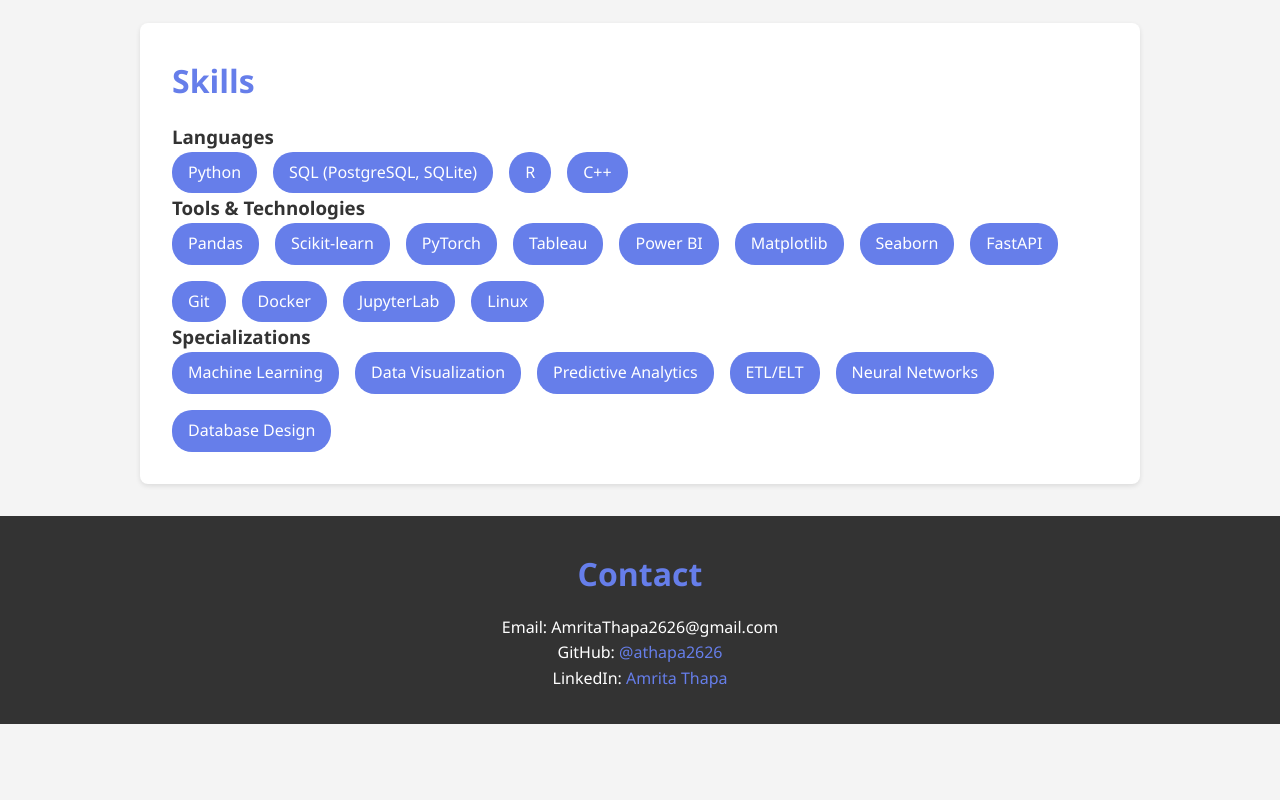
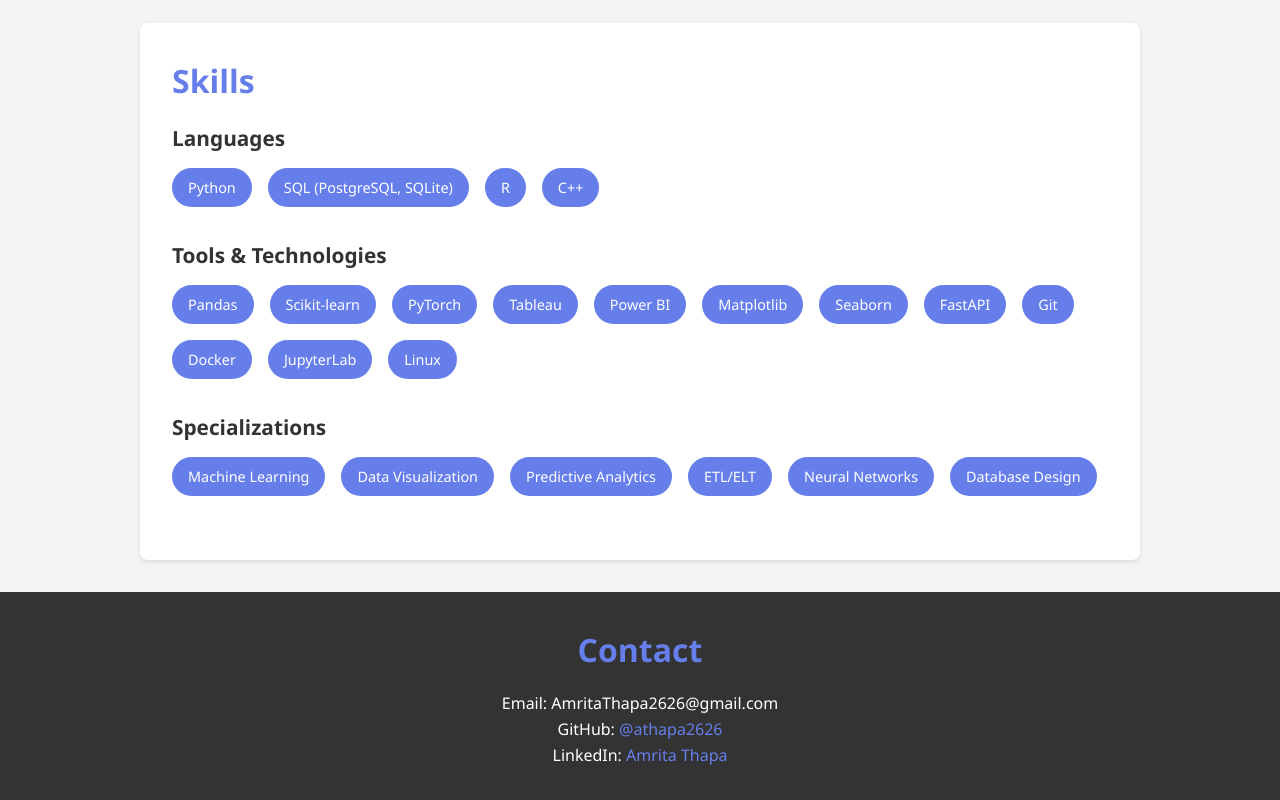
Before and after one commit to athapa2626/athapa2626.github.io, a plain HTML site: page index.html in a window 1280 px wide. Shown: the part 960-1760 px from the top of the page. Before the commit the page ends 1684 px from the top, so only its background shows below. Drawn offline with Linux system fonts and the light colour scheme.

Commit message:
updated skills

```diff
--- a/style.css
+++ b/style.css
@@ -82,6 +82,16 @@
     text-decoration: underline;
 }
 
+#skills .skills-category {
+    margin-bottom: 2rem;
+}
+
+#skills .skills-category h3 {
+    color: #333;
+    font-size: 1.3rem;
+    margin-bottom: 0.8rem;
+}
+
 #skills ul {
     list-style: none;
     display: flex;
@@ -94,6 +104,7 @@
     color: white;
     padding: 0.5rem 1rem;
     border-radius: 20px;
+    font-size: 0.9rem;
 }
 
 footer {
```
